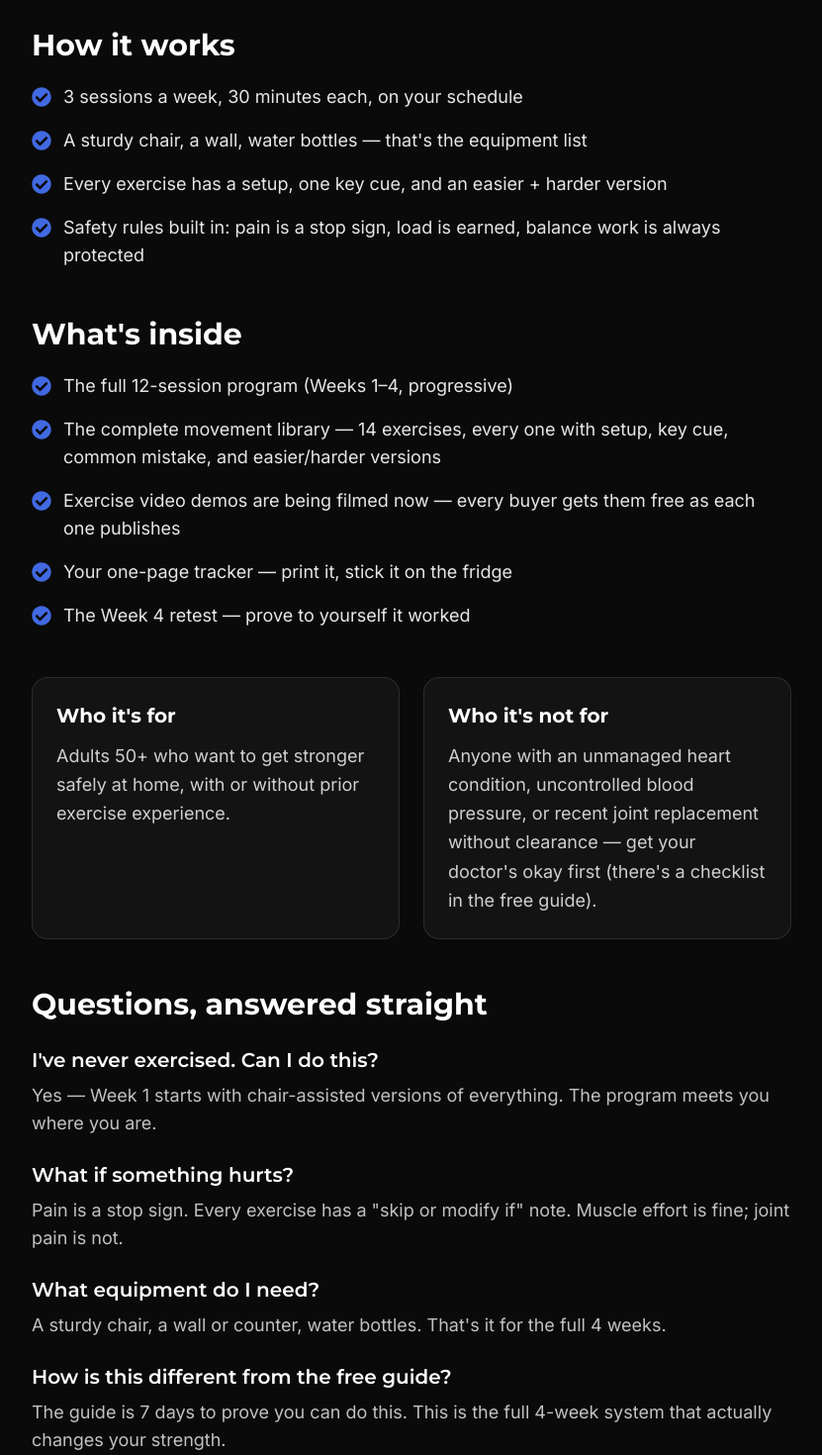
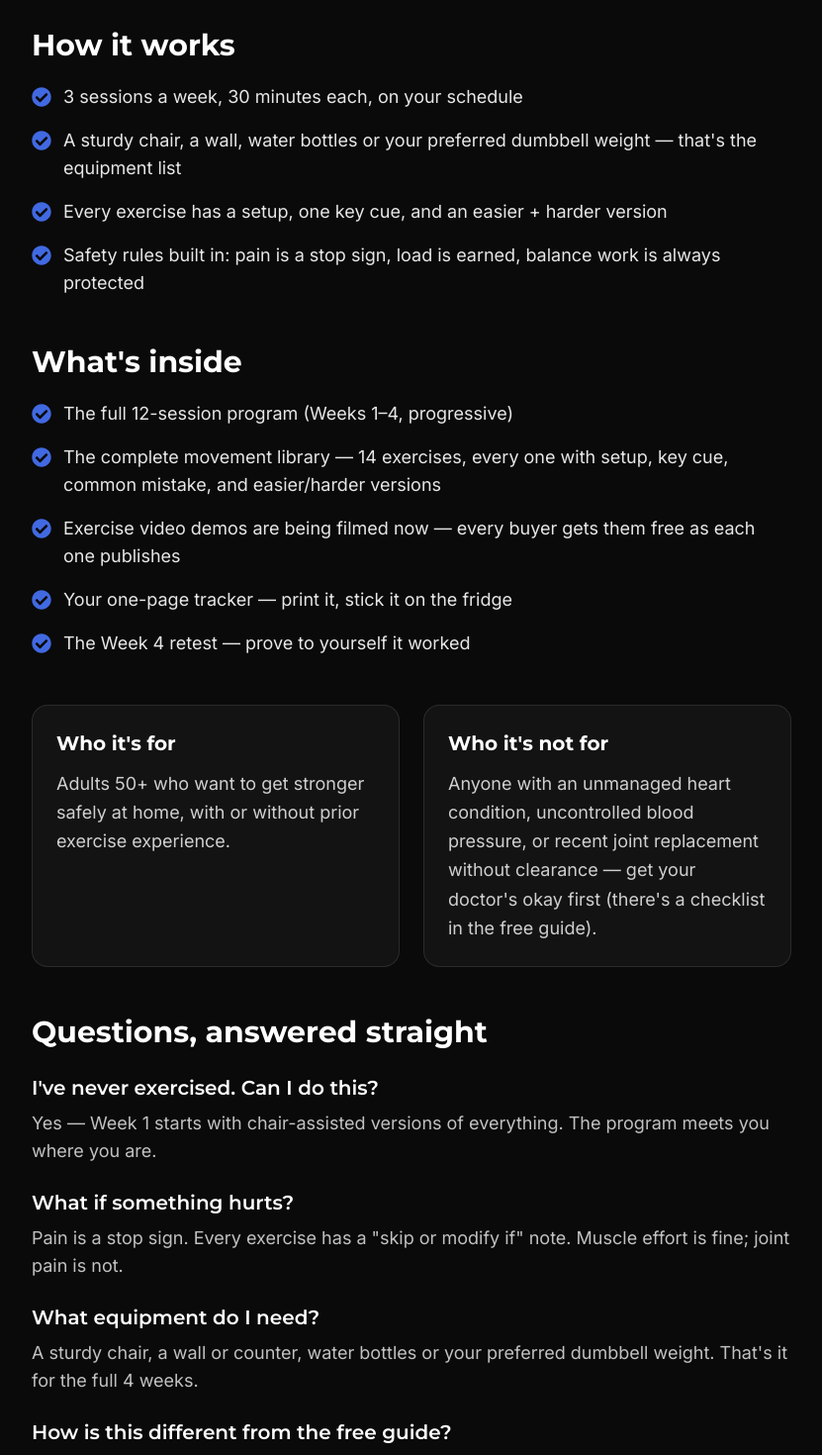
Before and after one commit to GStan5/fl-best-trainer-site, a Next.js app: page /starter in a window 1280 px wide. Shown: the part 860-2330 px from the top of the page at 99% size, without its empty margins (224-1055 px from the left). Built offline with nearby package versions, Linux system fonts and the light colour scheme; no server answers.

Commit message:
Starter page: water bottles or your preferred dumbbell weight
Both equipment lines now offer dumbbells as an alternative to water
bottles, matching the newsletter copy. Gavin's call 2026-11-23.

```diff
--- a/pages/starter.tsx
+++ b/pages/starter.tsx
@@ -16,7 +16,7 @@ import {
 
 const howItWorks = [
   "3 sessions a week, 30 minutes each, on your schedule",
-  "A sturdy chair, a wall, water bottles — that's the equipment list",
+  "A sturdy chair, a wall, water bottles or your preferred dumbbell weight — that's the equipment list",
   "Every exercise has a setup, one key cue, and an easier + harder version",
   "Safety rules built in: pain is a stop sign, load is earned, balance work is always protected",
 ];
@@ -40,7 +40,7 @@ const faqs = [
   },
   {
     q: "What equipment do I need?",
-    a: "A sturdy chair, a wall or counter, water bottles. That's it for the full 4 weeks.",
+    a: "A sturdy chair, a wall or counter, water bottles or your preferred dumbbell weight. That's it for the full 4 weeks.",
   },
   {
     q: "How is this different from the free guide?",
```
